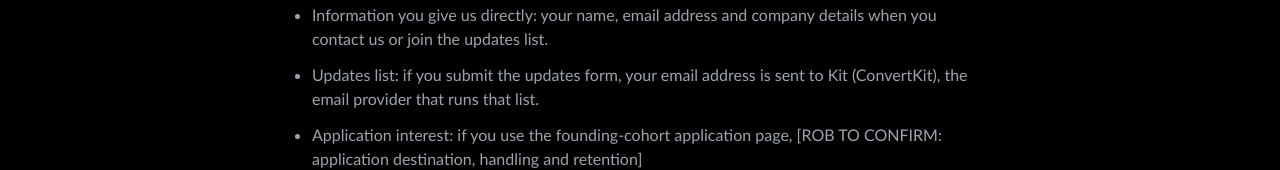
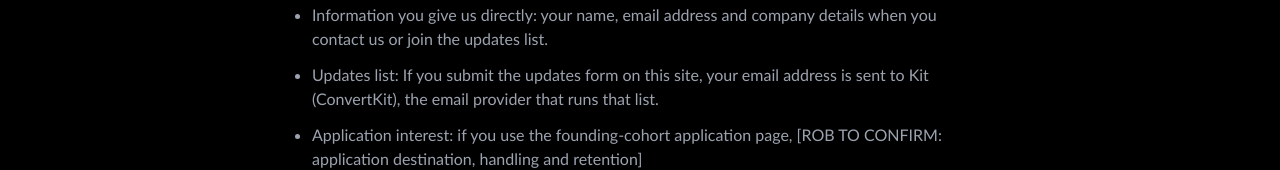
Before and after one commit to constructa-co/Constructa, a Next.js app: page /privacy-policy in a window 1280 px wide. Shown: the part 602-772 px from the top of the page. Built offline with nearby package versions, Linux system fonts and the light colour scheme; no server answers.

Commit message:
Keep updates-list disclosure exact in the legal draft

```diff
--- a/src/app/privacy-policy/page.tsx
+++ b/src/app/privacy-policy/page.tsx
@@ -72,7 +72,7 @@ export default function PrivacyPolicyPage() {
                 you contact us or join the updates list.
               </li>
               <li>
-                Updates list: if you submit the updates form, your email address is sent to Kit
+                Updates list: If you submit the updates form on this site, your email address is sent to Kit
                 (ConvertKit), the email provider that runs that list.
               </li>
               <li data-privacy-apply-handling>
```
